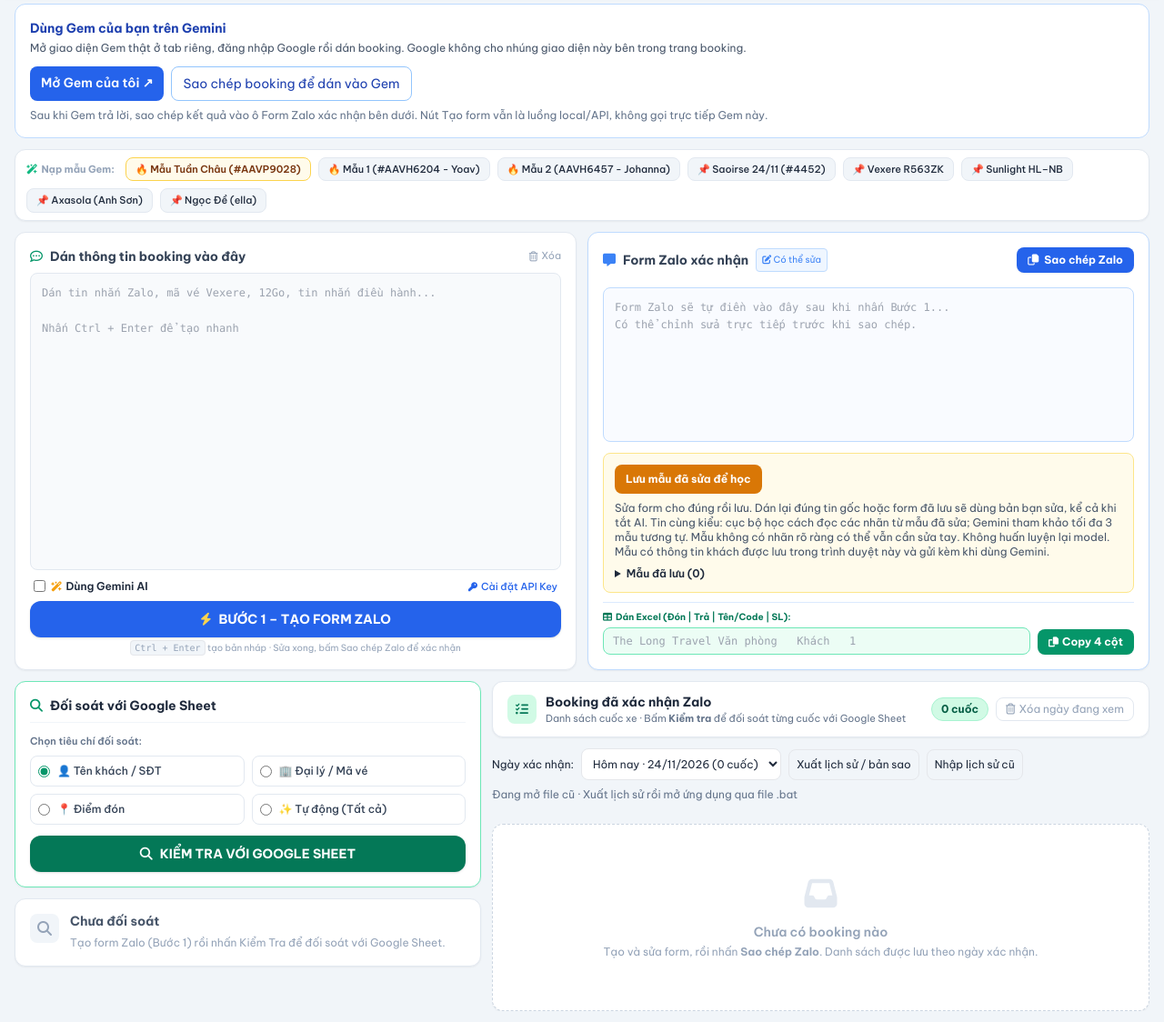
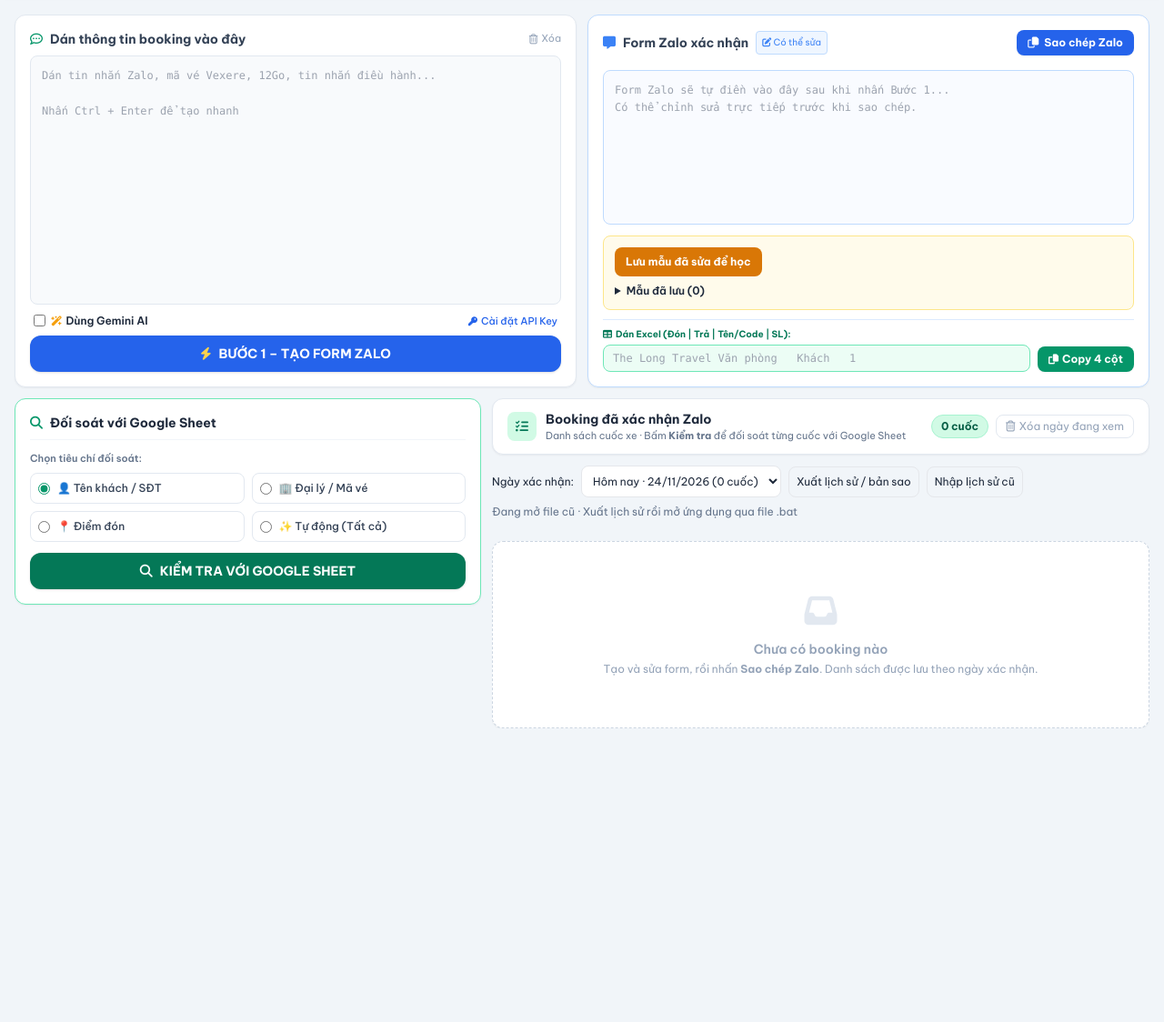
Before and after one commit to kechinhphat20031102-cloud/THE-LONG-BOOKING, a plain HTML site: page index.html in a window 1280 px wide. Shown: the part 61-1185 px from the top of the page at 91% size. After the commit the page ends 874 px from the top, so only its background shows below. Drawn offline with nearby package versions, Linux system fonts and the light colour scheme; no server answers.

Commit message:
Hide tutorial guidance, preset buttons, shortcut subtext, and idle check result card from UI

```diff
--- a/index.html
+++ b/index.html
@@ -68,7 +68,7 @@
 
   <main class="max-w-screen-xl mx-auto px-4 py-3 flex-1 w-full space-y-3">
 
-    <section class="bg-white rounded-xl border border-blue-200 p-4 text-sm">
+    <section class="hidden bg-white rounded-xl border border-blue-200 p-4 text-sm">
       <h2 class="font-bold text-blue-800">Dùng Gem của bạn trên Gemini</h2>
       <p class="text-xs text-slate-600 mt-1">Mở giao diện Gem thật ở tab riêng, đăng nhập Google rồi dán booking. Google không cho nhúng giao diện này bên trong trang booking.</p>
       <div class="flex flex-wrap gap-2 mt-3">
@@ -79,7 +79,7 @@
     </section>
 
     <!-- Preset row -->
-    <div class="bg-white rounded-xl shadow-sm border border-slate-200 px-3 py-2 flex flex-wrap items-center gap-2">
+    <div class="hidden bg-white rounded-xl shadow-sm border border-slate-200 px-3 py-2 flex flex-wrap items-center gap-2">
       <span class="text-[11px] font-bold text-slate-400 flex items-center gap-1 mr-1">
         <i class="fa-solid fa-wand-magic-sparkles text-emerald-500"></i> Nạp mẫu Gem:
       </span>
@@ -128,7 +128,7 @@
           <i class="fa-solid fa-bolt text-amber-300" id="btnCreateIcon"></i>
           <span id="btnCreateText">BƯỚC 1 – TẠO FORM ZALO</span>
         </button>
-        <p class="text-[10px] text-slate-400 mt-1 text-center">
+        <p class="hidden text-[10px] text-slate-400 mt-1 text-center">
           <kbd class="px-1 py-0.5 bg-slate-100 border rounded text-[10px]">Ctrl + Enter</kbd> tạo bản nháp · Sửa xong, bấm Sao chép Zalo để xác nhận
         </p>
       </div>
@@ -157,7 +157,7 @@
 
         <div class="mt-3 p-3 rounded-lg bg-amber-50 border border-amber-200 text-xs">
           <button id="btnSaveExample" type="button" class="bg-amber-600 text-white font-bold px-3 py-2 rounded-lg">Lưu mẫu đã sửa để học</button>
-          <p class="mt-2 text-slate-600">Sửa form cho đúng rồi lưu. Dán lại đúng tin gốc hoặc form đã lưu sẽ dùng bản bạn sửa, kể cả khi tắt AI. Tin cùng kiểu: cục bộ học cách đọc các nhãn từ mẫu đã sửa; Gemini tham khảo tối đa 3 mẫu tương tự. Mẫu không có nhãn rõ ràng có thể vẫn cần sửa tay. Không huấn luyện lại model. Mẫu có thông tin khách được lưu trong trình duyệt này và gửi kèm khi dùng Gemini.</p>
+          <p class="hidden mt-2 text-slate-600">Sửa form cho đúng rồi lưu. Dán lại đúng tin gốc hoặc form đã lưu sẽ dùng bản bạn sửa, kể cả khi tắt AI. Tin cùng kiểu: cục bộ học cách đọc các nhãn từ mẫu đã sửa; Gemini tham khảo tối đa 3 mẫu tương tự. Mẫu không có nhãn rõ ràng có thể vẫn cần sửa tay. Không huấn luyện lại model. Mẫu có thông tin khách được lưu trong trình duyệt này và gửi kèm khi dùng Gemini.</p>
           <details class="mt-2"><summary class="cursor-pointer font-semibold">Mẫu đã lưu (<span id="exampleCount">0</span>)</summary><div id="exampleList" class="mt-2 space-y-2 max-h-64 overflow-auto"></div></details>
         </div>
 
@@ -226,7 +226,7 @@
         </div>
 
         <!-- Kết quả đối soát -->
-        <div id="checkResultBox" class="bg-white rounded-xl shadow-sm border p-4 flex items-start gap-3 transition duration-200 border-slate-200">
+        <div id="checkResultBox" class="hidden bg-white rounded-xl shadow-sm border p-4 flex items-start gap-3 transition duration-200 border-slate-200">
           <div id="checkResultIcon" class="w-8 h-8 rounded-lg bg-slate-100 text-slate-400 flex items-center justify-center text-base flex-shrink-0">
             <i class="fa-solid fa-magnifying-glass"></i>
           </div>
```
